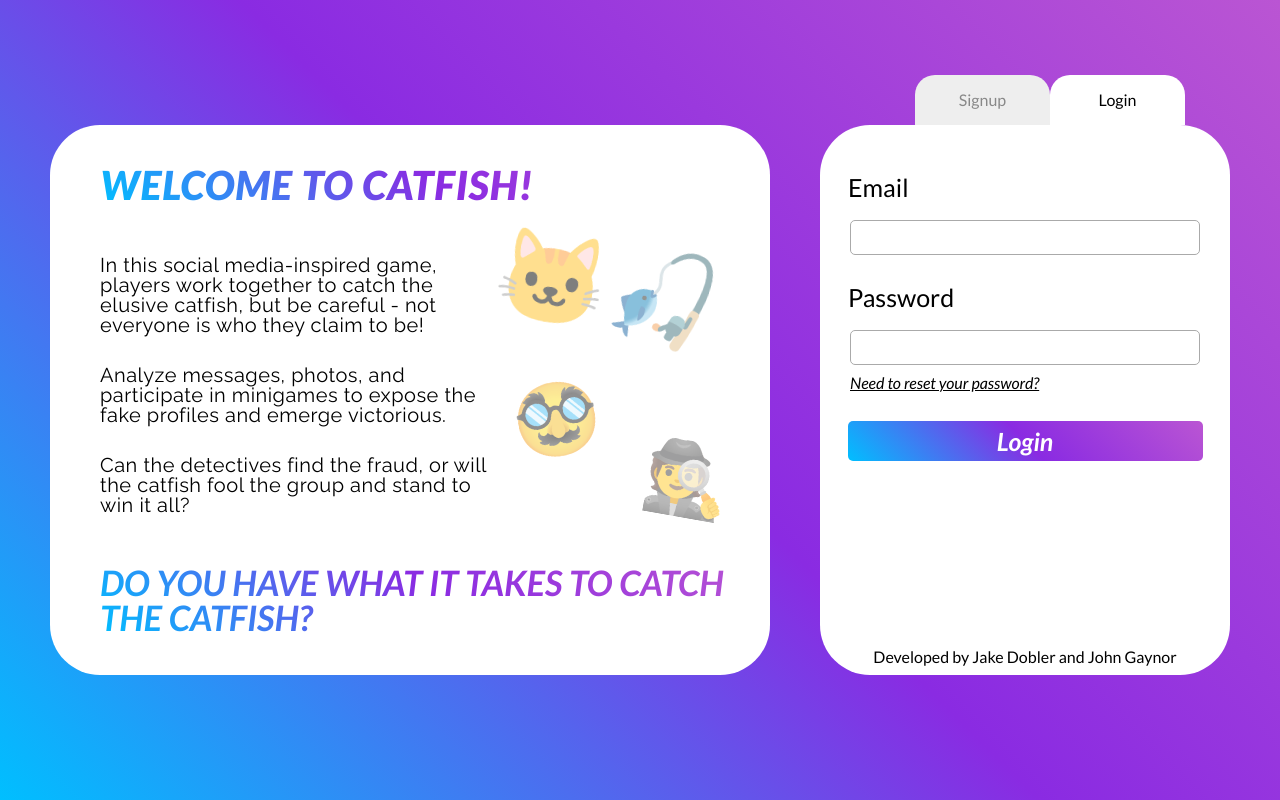
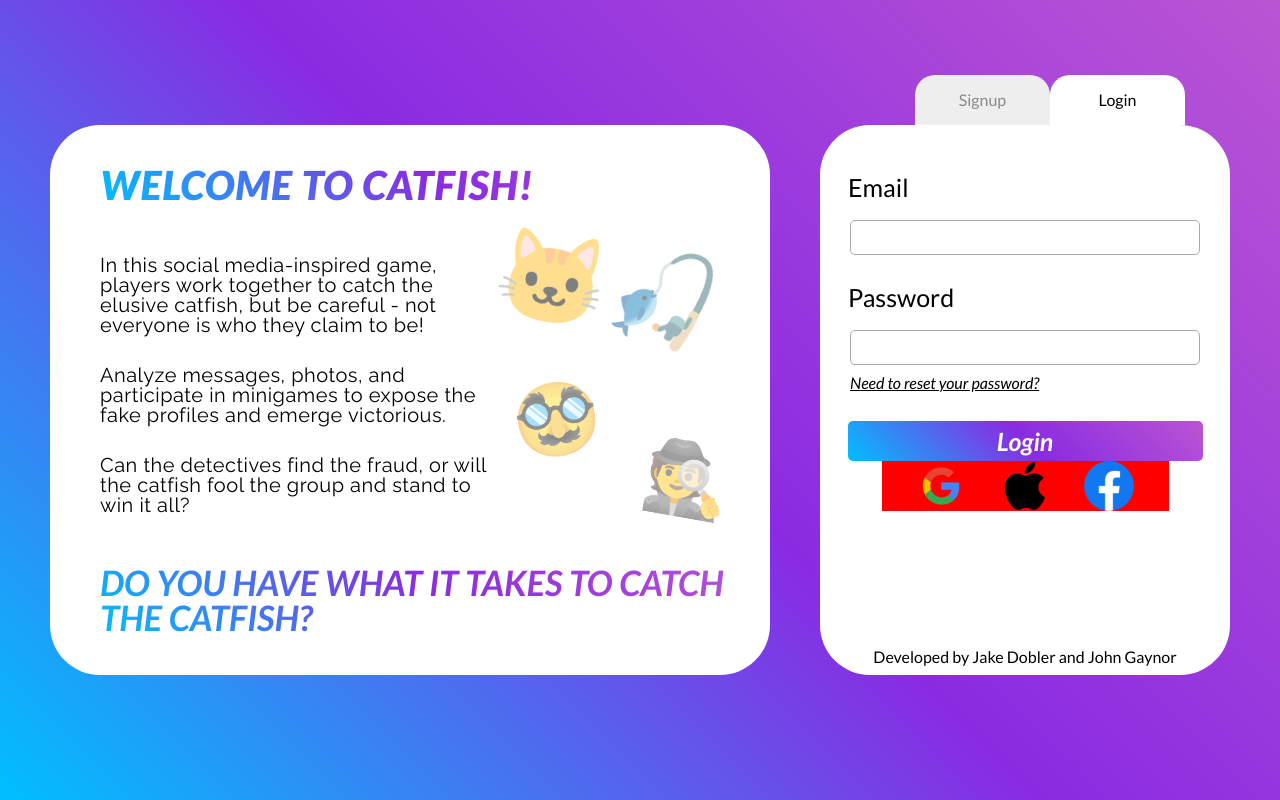
Before and after one commit to Jaecobd1/catfish, a Next.js app: page / in a window 1280 px wide. Built offline with nearby package versions, Linux system fonts and the light colour scheme; no server answers.

Commit message:
auth buttons

```diff
--- a/src/components/RightPanel/Login.jsx
+++ b/src/components/RightPanel/Login.jsx
@@ -2,6 +2,11 @@ import { useState, useEffect, useRef, useContext } from "react";
 import styles from "@/styles/RightPanel/Login.module.css";
 import { toast } from "react-hot-toast";
 import { auth, firebase, googleAuthProvider } from "../../lib/firebase";
+import Image from "next/image";
+import Google from "../../images/Google.png";
+import Apple from "../../images/Apple.png";
+import Facebook from "../../images/Facebook.png";
+
 import { UserContext } from "@/lib/context";
 function Login() {
   // This is the sign in with google function
@@ -105,7 +110,6 @@ function Login() {
           <div className={styles.authSubmit} onClick={() => loginWithEmail()}>
               <p className="font-lato italic font-bold">Login</p>
           </div>
-          <div className={styles.loginDivider}></div>
         </div>
       ) : (
         <div className={styles.loginContainer}>
@@ -139,16 +143,28 @@ function Login() {
       <p className={`${styles.copyright} font-lato`}>
         Developed by Jake Dobler and John Gaynor
       </p>
-
-      {/* <button className={styles.SWIGoogle} onClick={signInWithGoogle}>
+      <div className={styles.signInProviders}>
             <Image
               src={Google}
               width={50}
               height={50}
               alt="Sign in with google"
+              onClick={signInWithGoogle}
             />
-            Sign in Google
-          </button> */}
+            <Image
+              src={Apple}
+              width={50}
+              height={50}
+              alt="Sign in with apple"
+            />
+            <Image
+              src={Facebook}
+              width={50}
+              height={50}
+              alt="Sign in with facebook"
+            />
+
+      </div>
     </>
   );
 }
--- a/src/pages/index.js
+++ b/src/pages/index.js
@@ -1,9 +1,7 @@
 import Head from "next/head";
-import Image from "next/image";
 import { Inter, Lato, Roboto } from "@next/font/google";
 import styles from "@/styles/Home.module.css";
 import Link from "next/link";
-import Google from "../images/Google.png";
 import { auth, firebase, googleAuthProvider } from "../lib/firebase";
 import { toast } from "react-hot-toast";
 import { StyleRegistry } from "styled-jsx";
--- a/src/styles/RightPanel/Login.module.css
+++ b/src/styles/RightPanel/Login.module.css
@@ -72,15 +72,24 @@
   justify-content: center;
 }
 
+.signInProviders {
+  background-color: red;
+  display: flex;
+  justify-content: space-evenly;
+  width: 70%;
+  margin: 0 auto;
+}
+
 .SWIGoogle {
-  height: 75px;
+  /* height: 75px;
   width: 100;
   display: flex;
   align-items: center;
-  border: none;
+  border: none; */
+  /* background-color: red; */
 }
 .SWIGoogle:hover {
-  background-color: white;
+  /* background-color: white; */
 }
 
 @media screen and (max-width: 660px) {
```
Also changed, not shown: src/images/Apple.png (added), src/images/Facebook.png (added).
